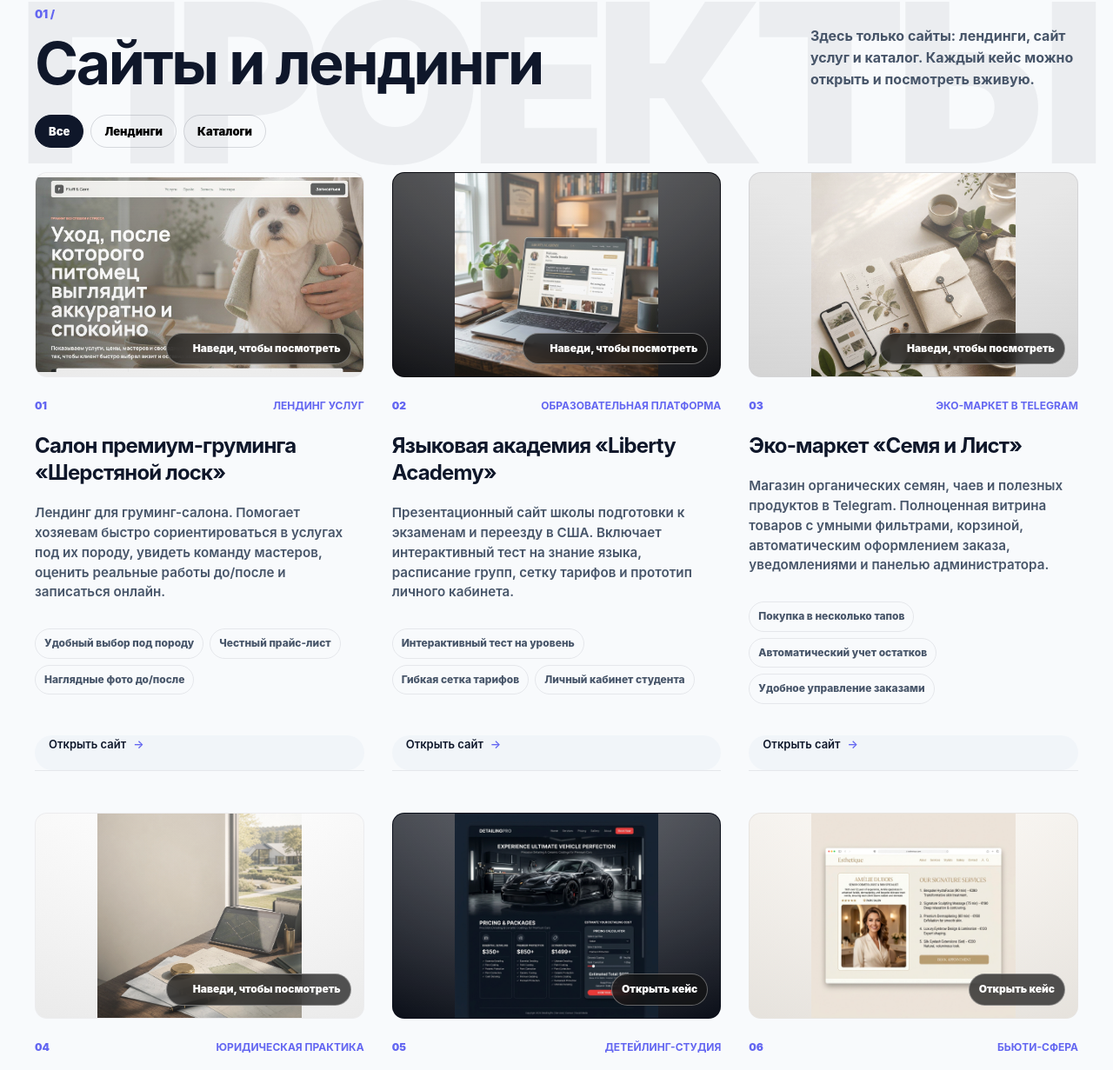
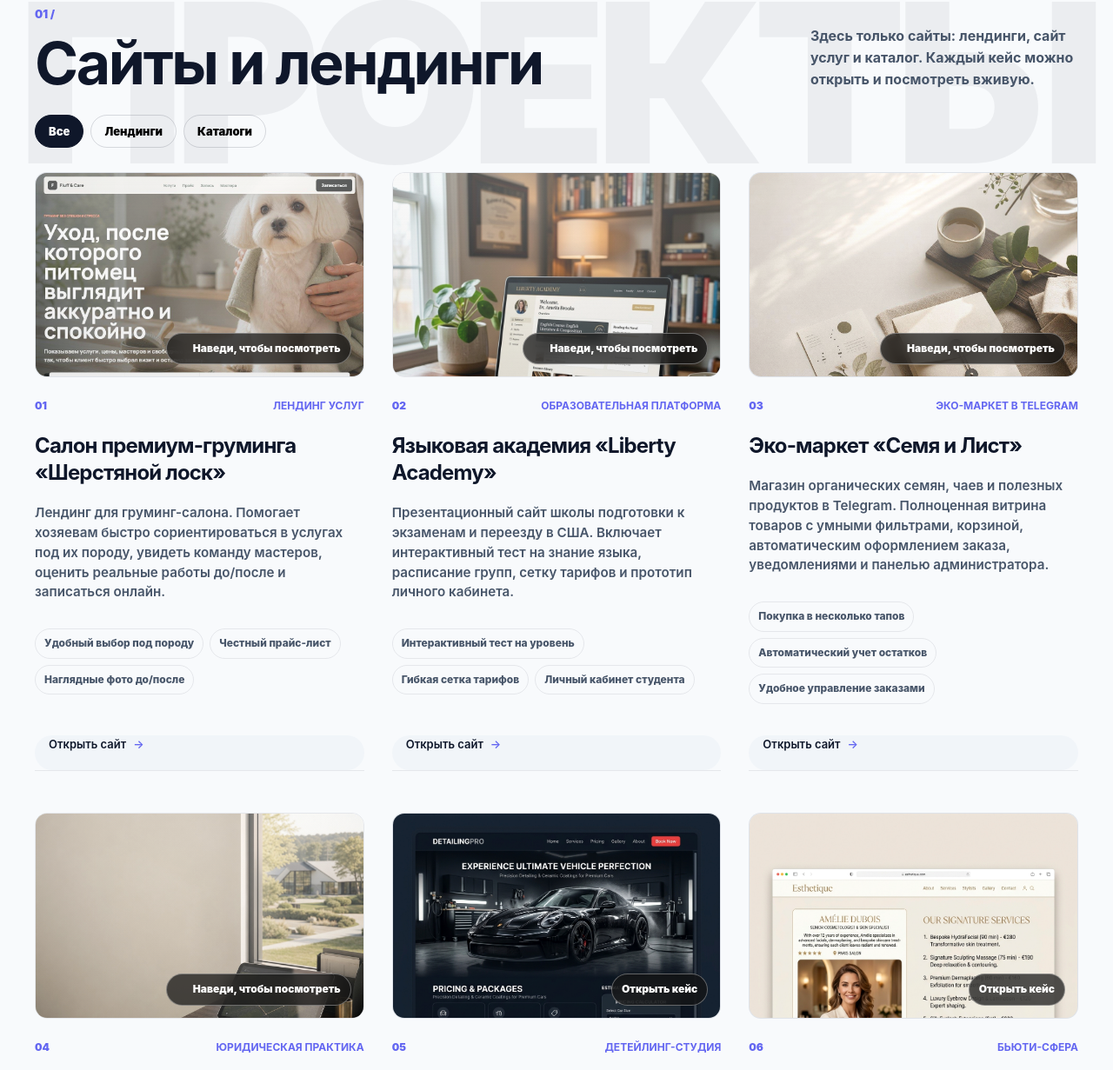
Before and after one commit to bul82/Land_Portfolio, a website: page index.html in a window 1280 px wide. Shown: the part 1275-2506 px from the top of the page at 87% size. Drawn offline with Linux system fonts and the light colour scheme.

Commit message:
Fix case media: cover + object-position top center for consistent preview

```diff
--- a/styles.css
+++ b/styles.css
@@ -592,7 +592,9 @@ h2 {
   width: 100%;
   height: 100%;
   transition: transform 620ms cubic-bezier(0.16, 1, 0.3, 1), opacity 260ms ease;
-  object-fit: contain;
+  /* ⚠️ NO-CROP RULE: cover + top — shows top of page, never random crop */
+  object-fit: cover;
+  object-position: top center;
 }
 
 .case-media img {
@@ -605,14 +607,6 @@ h2 {
   z-index: 2;
   opacity: 0;
 }
-
-/* Specific backgrounds for case media to blend with contained screenshots */
-.works-grid article:nth-child(1) .case-media { background: #ffffff !important; }
-.works-grid article:nth-child(2) .case-media { background: #0c0d11 !important; }
-.works-grid article:nth-child(3) .case-media { background: #e5e5e5 !important; }
-.works-grid article:nth-child(4) .case-media { background: #ffffff !important; }
-.works-grid article:nth-child(5) .case-media { background: #0b0f19 !important; }
-.works-grid article:nth-child(6) .case-media { background: #faf6f0 !important; }
 
 .case-media::after {
   content: "Открыть кейс";
```
